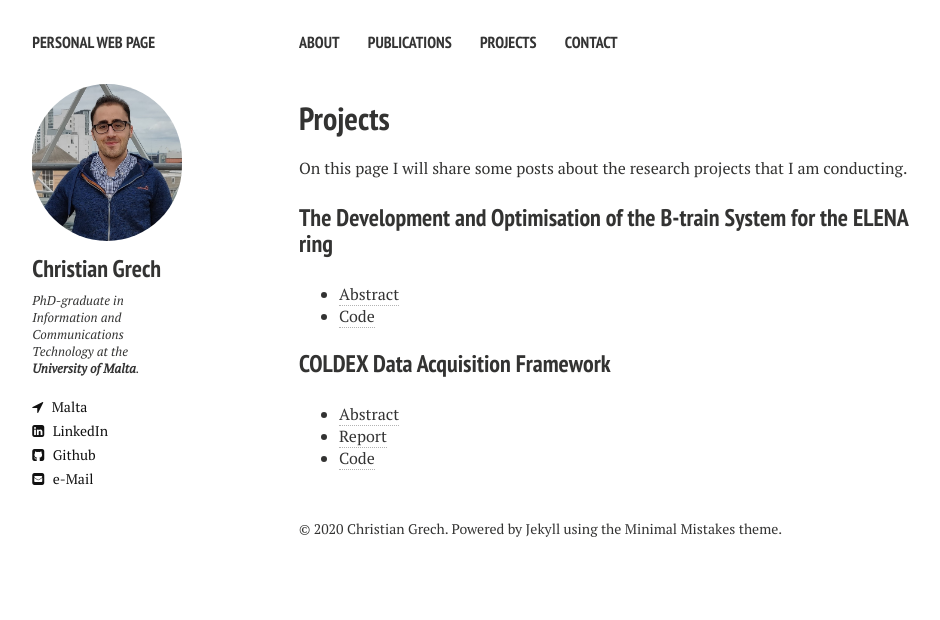
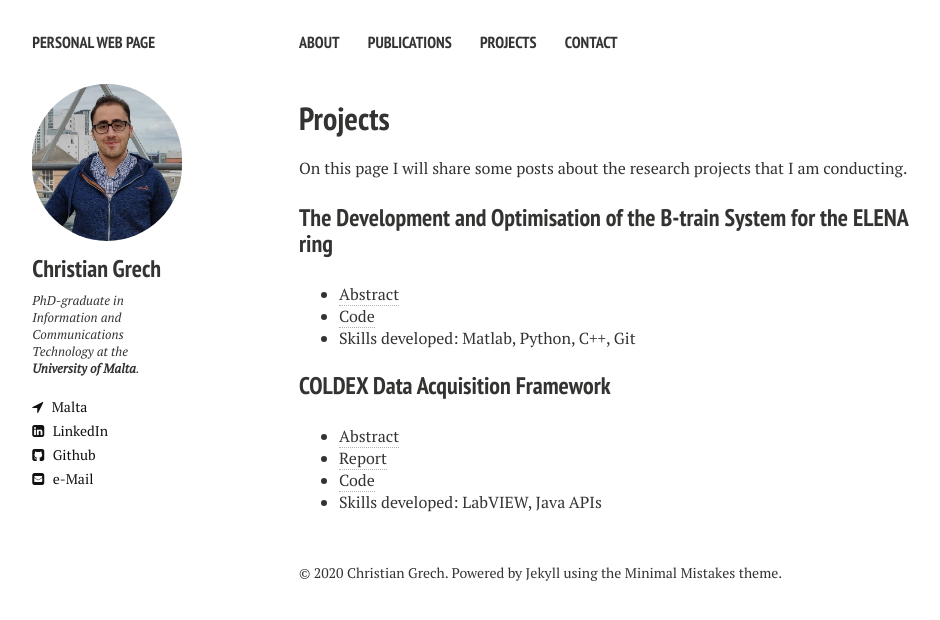
Before and after one commit to cgre23/cgre23.github.io, a Jekyll site: the page built from tools.md, in a window 1280 px wide. Shown: the top 620 px of the page, without its empty margins (21-961 px from the left). Built offline with Jekyll 4.4.1, drawn with Linux system fonts in a browser that asks for light colours; nearby versions of some CDN libraries.

Commit message:
tools update

```diff
--- a/_layouts/cv.html
+++ b/_layouts/cv.html
@@ -52,8 +52,8 @@
     <p align="center"></p> <br> <br>
 
     <p align="center" class=bottom-small><img src="{{ site.url }}/images/CV/business.png" alt="Work Experience" width="70" height="70"></p>
-    <p align="center"> Junior Data Engineer <b>Gamesys Ltd.</b>, Malta (2020 - )</p>
-    <p align="center"> Control and Instrumentation Engineer <b>CERN</b>, Geneva, Switzerland (2016 - 2019)</p>
+    <p align="center"> Junior Data Engineer at <b>Gamesys Ltd.</b>, Malta (2020 - )</p>
+    <p align="center"> Control and Instrumentation Engineer at <b>CERN</b>, Geneva, Switzerland (2016 - 2019)</p>
     <p align="center"> Summer Intern at <b>CERN</b>, Geneva, Switzerland (Jun. 2015 - Sep. 2015)</p>
     <p align="center"> Intern at <b>STMicroelectronics</b>, Malta (Jun. 2013 - Sep. 2013)</p> <br> <br>
 
--- a/tools.md
+++ b/tools.md
@@ -12,8 +12,10 @@ On this page I will share some posts about the research projects that I am condu
 ### The Development and Optimisation of the B-train System for the ELENA ring
 * [Abstract](elena.md)
 * [Code](https://github.com/cgre23/ELENA-B-train-Commissioning)
+* Skills developed: Matlab, Python, C++, Git
 
 ### COLDEX Data Acquisition Framework
 * [Abstract](coldex.md)
 * [Report](http://cds.cern.ch/record/2046133/files/CERNReport.pdf)
 * [Code](https://github.com/cgre23/COLDEX-data-acquisition-interface)
+* Skills developed: LabVIEW, Java APIs
```
